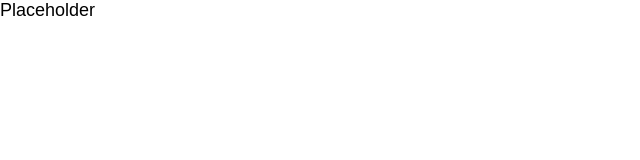
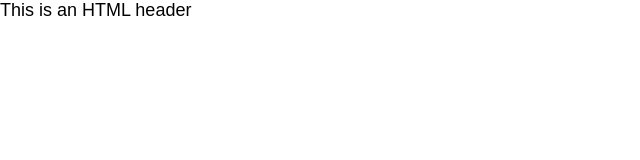
Before and after one commit to ooloo-io/github-flow-EeethB, a plain HTML site: page src/index.html in a window 1280 px wide. Shown: the whole page, without its empty margins (0-640 px from the left). Drawn offline with nearby package versions, Linux system fonts and the light colour scheme.

Commit message:
Add header markup

```diff
--- a/src/index.html
+++ b/src/index.html
@@ -13,6 +13,8 @@
 </head>
 
 <body>
-  Placeholder
+  <header class="header">
+    This is an HTML header
+  </header>
 </body>
 </html>
```
